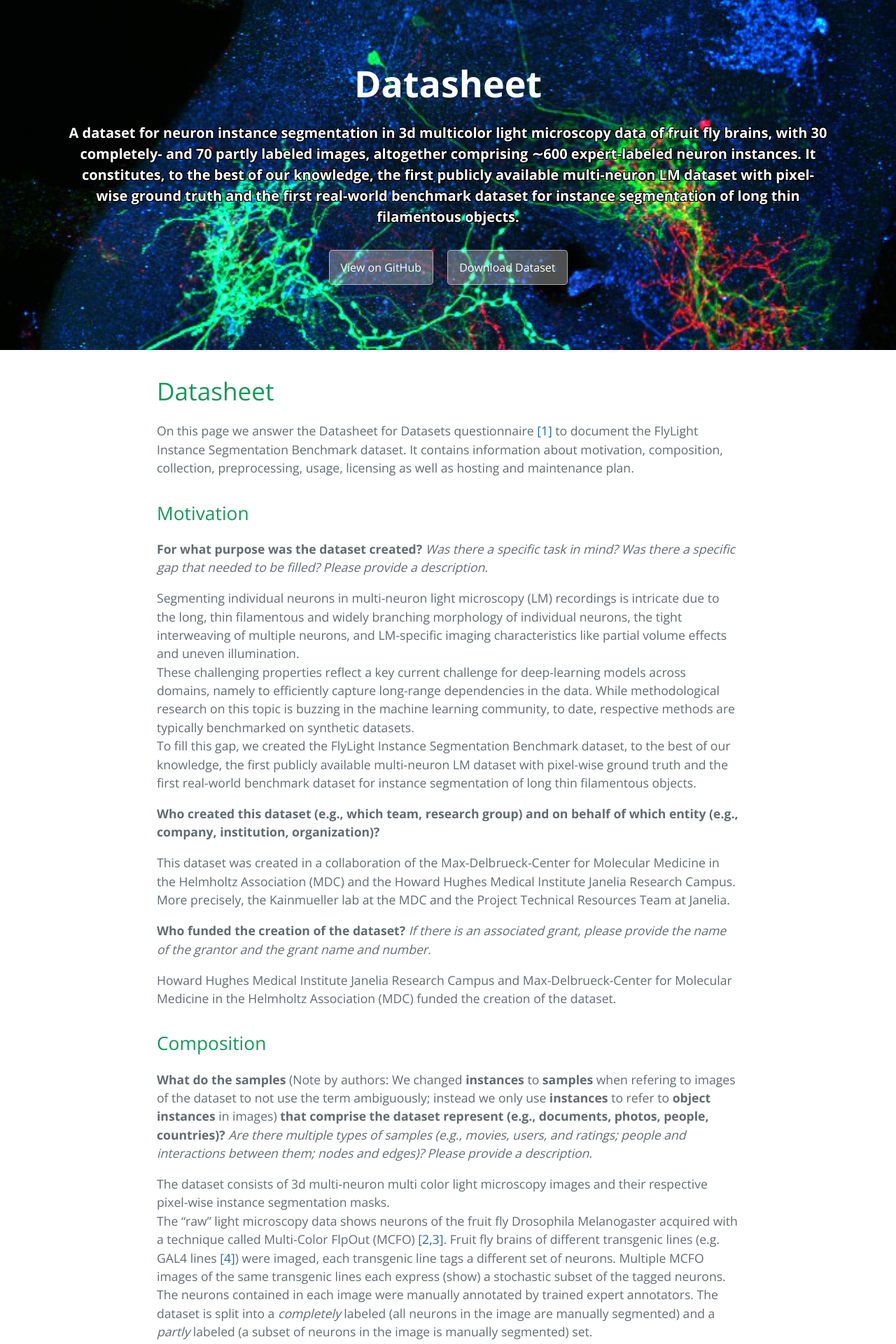
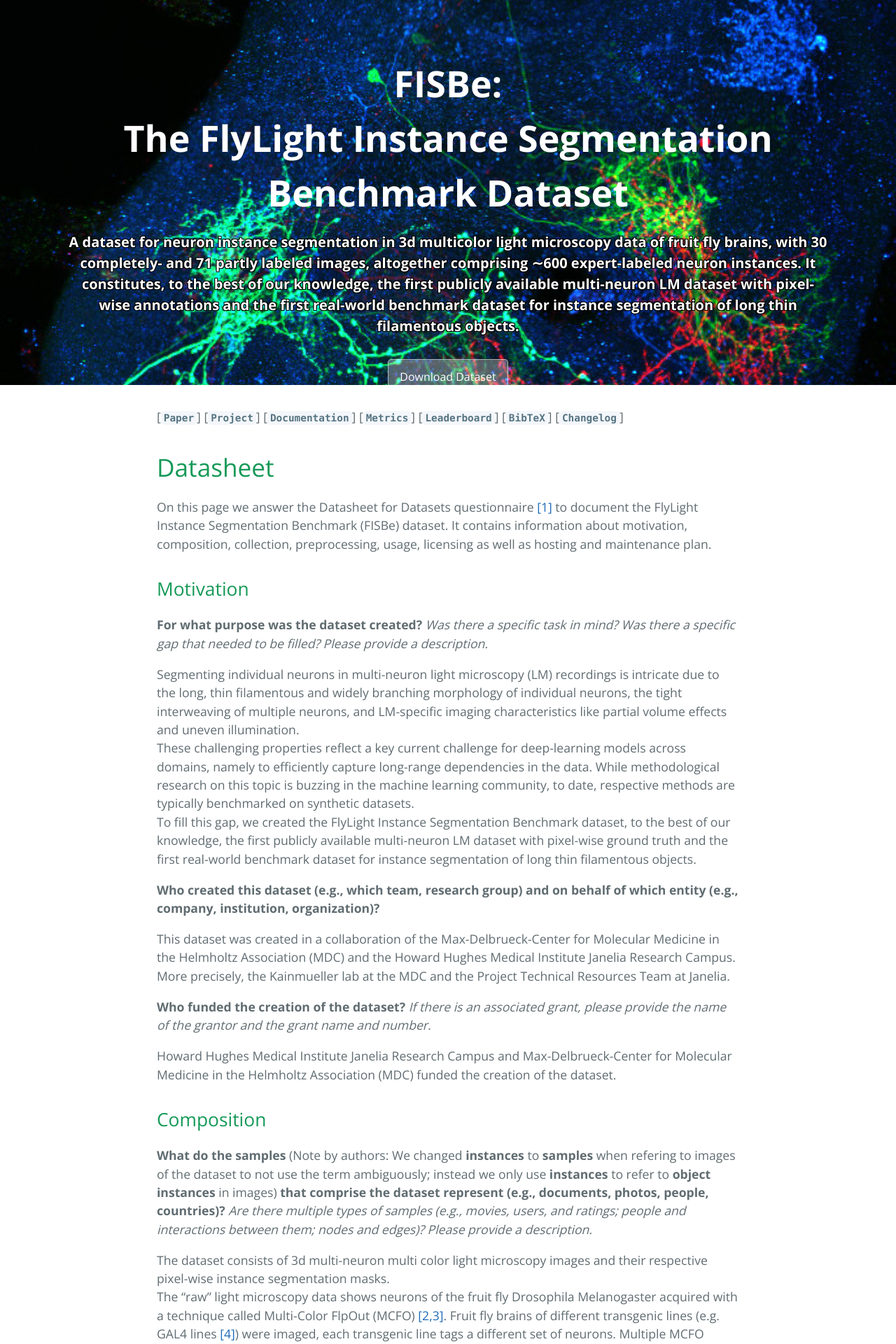
Before and after one commit to Kainmueller-Lab/fisbe, a Jekyll site: the page built from datasheet.md, in a window 1280 px wide. Shown: the top 1920 px of the page at 70% size. Built offline with Jekyll 4.4.1, drawn with Linux system fonts in a browser that asks for light colours; our own code applies the rules of GitHub Pages for plain Markdown files; some of the changed text lies outside the part shown.

Commit message:
change some formatting, update links

```diff
--- a/_config.yml
+++ b/_config.yml
@@ -18,10 +18,12 @@
 # You can create any custom variable you would like, and they will be accessible
 # in the templates via {{ site.myvariable }}.
 
-title: The FlyLight Instance Segmentation Dataset
+title: |
+  FISBe:<br>
+    The FlyLight Instance Segmentation Benchmark Dataset
 email: lisa.mais@mdc-berlin.de
 description: >- # this means to ignore newlines until "baseurl:"
-  A dataset for neuron instance segmentation in 3d multicolor light microscopy data of fruit fly brains, with 30 completely- and 70 partly labeled images, altogether comprising ∼600 expert-labeled neuron instances. It constitutes, to the best of our knowledge, the first publicly available multi-neuron LM dataset with pixel-wise ground truth and  the first real-world benchmark dataset for instance segmentation of long thin filamentous objects.
+  A dataset for neuron instance segmentation in 3d multicolor light microscopy data of fruit fly brains, with 30 completely- and 71 partly labeled images, altogether comprising ∼600 expert-labeled neuron instances. It constitutes, to the best of our knowledge, the first publicly available multi-neuron LM dataset with pixel-wise annotations and  the first real-world benchmark dataset for instance segmentation of long thin filamentous objects.
 # baseurl: "" # the subpath of your site, e.g. /blog
 # url: "" # the base hostname & protocol for your site, e.g. http://example.com
 twitter_username: jekyllrb
--- a/_includes/head-custom.html
+++ b/_includes/head-custom.html
@@ -1,6 +1,6 @@
 <!-- start custom head snippets, customize with your own _includes/head-custom.html file -->
 
 <!-- You can set your favicon here -->
-<!-- link rel="shortcut icon" type="image/x-icon" href="{{ '/favicon.ico' | relative_url }}" -->
+<link rel="shortcut icon" type="image/png" href="{{ '/assets/favicon.png' | relative_url }}">
 
 <!-- end custom head snippets -->
--- a/_layouts/default.html
+++ b/_layouts/default.html
@@ -14,13 +14,13 @@
     <a id="skip-to-content" href="#content">Skip to the content.</a>
 
     <header class="page-header" role="banner">
-      <h1 class="project-name">{{ page.title | default: site.title | default: site.github.repository_name }}</h1>
-      <h2 class="project-tagline">{{ page.description | default: site.description | default: site.github.project_tagline }}</h2>
-      {% if site.github.is_project_page %}
-        <a href="{{ site.github.repository_url }}" class="btn">View on GitHub</a>
+      <h1 class="project-name">{{ site.title | default: site.github.repository_name }}</h1>
+      <h2 class="project-tagline">{{ site.description | default: site.github.project_tagline }}</h2>
+      <!-- {% if site.github.is_project_page %} -->
+        <!-- <a href="{{ site.github.repository_url }}" class="btn">View on GitHub</a> -->
         <!-- {% assign full_repository_url = site.github.repository_url | append: '/' | append: site.github.source.branch %} -->
         <!-- <a href="{{ full_repository_url }}" class="btn">View on GitHub</a> -->
-      {% endif %}
+      <!-- {% endif %} -->
       {% if site.show_downloads %}
 	<a href="{{ site.github.zip_url }}" class="btn">Download Dataset</a>
       {% endif %}
--- a/_sass/jekyll-theme-cayman.scss
+++ b/_sass/jekyll-theme-cayman.scss
@@ -111,7 +111,7 @@ a {
   background-color: $header-bg-color;
   // background-image: linear-gradient(120deg, $header-bg-color-secondary, $header-bg-color);
   background-image: url("flylight_sample.jpg");
-  height: 500px; /* You must set a specified height */
+  height: 550px; /* You must set a specified height */
   background-position: center; /* Center the image */
   background-repeat: no-repeat; /* Do not repeat the image */
   background-size: cover;
--- a/datasheet.md
+++ b/datasheet.md
@@ -1,10 +1,14 @@
 ---
 layout: default
+title: Datasheet
 ---
+
+
+[[**`Paper`**](https://)] [[**`Project`**](./index)] [[**`Documentation`**](./datasheet)] [[**`Metrics`**](./index#metrics)] [[**`Leaderboard`**](./index#leaderboard)] [[**`BibTeX`**](./index#citation)] [[**`Changelog`**](./changelog)]
 
 # Datasheet
 
-On this page we answer the Datasheet for Datasets questionnaire [[1]](#references) to document the FlyLight Instance Segmentation Benchmark dataset. It contains information about motivation, composition, collection, preprocessing, usage, licensing as well as hosting and maintenance plan.
+On this page we answer the Datasheet for Datasets questionnaire [[1]](#references) to document the FlyLight Instance Segmentation Benchmark (FISBe) dataset. It contains information about motivation, composition, collection, preprocessing, usage, licensing as well as hosting and maintenance plan.
 
 ## Motivation
 
@@ -183,7 +187,7 @@ The trained model was then applied to $\sim$40.000 samples of the MCFO collectio
 
 **Is there a repository that links to any or all papers or systems that use the dataset?** *If so, please provide a link or other access point.*
 
-As they are getting published, we will reference them at [https://kainmueller-lab.github.io/flylight_inst_seg_dataset](https://kainmueller-lab.github.io/flylight_inst_seg_dataset).<br>
+As they are getting published, we will reference them at [https://kainmueller-lab.github.io/fisbe](https://kainmueller-lab.github.io/fisbe).<br>
 
 
 **What (other) tasks could the dataset be used for?**
@@ -201,8 +205,7 @@ The dataset will be publicly available.<br>
 
 **How will the dataset be distributed (e.g., tarball on website, API, GitHub)** *Does the dataset have a digital object identifier (DOI)?*
 
-The dataset will be distributed through [zenodo](https://zenodo.org).
-It will receive a DOI (tbd) on publication.<br>
+The dataset will be distributed through [zenodo](https://zenodo.org) (DOI: [10.5281/zenodo.10875063](https://zenodo.org/doi/10.5281/zenodo.10875063)) and our project page [https://kainmueller-lab.github.io/fisbe](https://kainmueller-lab.github.io/fisbe).<br>
 
 
 **When will the dataset be distributed?**
@@ -234,14 +237,14 @@ Lisa Mais and Dagmar Kainmueller can be contacted at \{firstname.lastname\}@mdc-
 
 **Is there an erratum?** *If so, please provide a link or other access point.*
 
-Errata will be published at [https://kainmueller-lab.github.io/flylight_inst_seg_dataset](https://kainmueller-lab.github.io/flylight_inst_seg_dataset).<br>
+Errata will be published at [https://kainmueller-lab.github.io/fisbe](https://kainmueller-lab.github.io/fisbe).<br>
 
 
 **Will the dataset be updated (e.g., to correct labeling errors, add new samples, delete samples)?** *If so, please describe how often, by whom, and how updates will be communicated to users (e.g., mailing list, GitHub)?*
 
 The dataset will be updated to correct erroneous segmentation and potentially to add new samples and annotations.
 It will be updated when a relevant number of updates has accumulated.
-Updates will be communicated through [https://kainmueller-lab.github.io/flylight_inst_seg_dataset](https://kainmueller-lab.github.io/flylight_inst_seg_dataset).<br>
+Updates will be communicated through [https://kainmueller-lab.github.io/fisbe](https://kainmueller-lab.github.io/fisbe).<br>
 
 
 **Will older versions of the dataset continue to be supported/hosted/maintained?** *If so, please describe how. If not, please describe how its obsolescence will be communicated to users.*
@@ -253,7 +256,7 @@ Older versions of the dataset will thus stay available.<br>
 **If others want to extend/augment/build on/contribute to the dataset, is there a mechanism for them to do so?** *If so, please provide a description. Will these contributions be validated/verified? If so, please describe how. If not, why not? Is there a process for communicating/distributing these contributions to other users? If so, please provide a description.*
 
 We welcome contributions to our dataset.
-Errata, new samples and annotations and other contributions can be contributed via *github issues* at [https://kainmueller-lab.github.io/flylight_inst_seg_dataset](https://kainmueller-lab.github.io/flylight_inst_seg_dataset).
+Errata, new samples and annotations and other contributions can be contributed via *github issues* at [https://kainmueller-lab.github.io/fisbe](https://kainmueller-lab.github.io/fisbe).
 We will verify such contributions and update the dataset accordingly.<br>
 
 
```
Also changed, not shown: index.md (+4 -3 lines), changelog.md.
